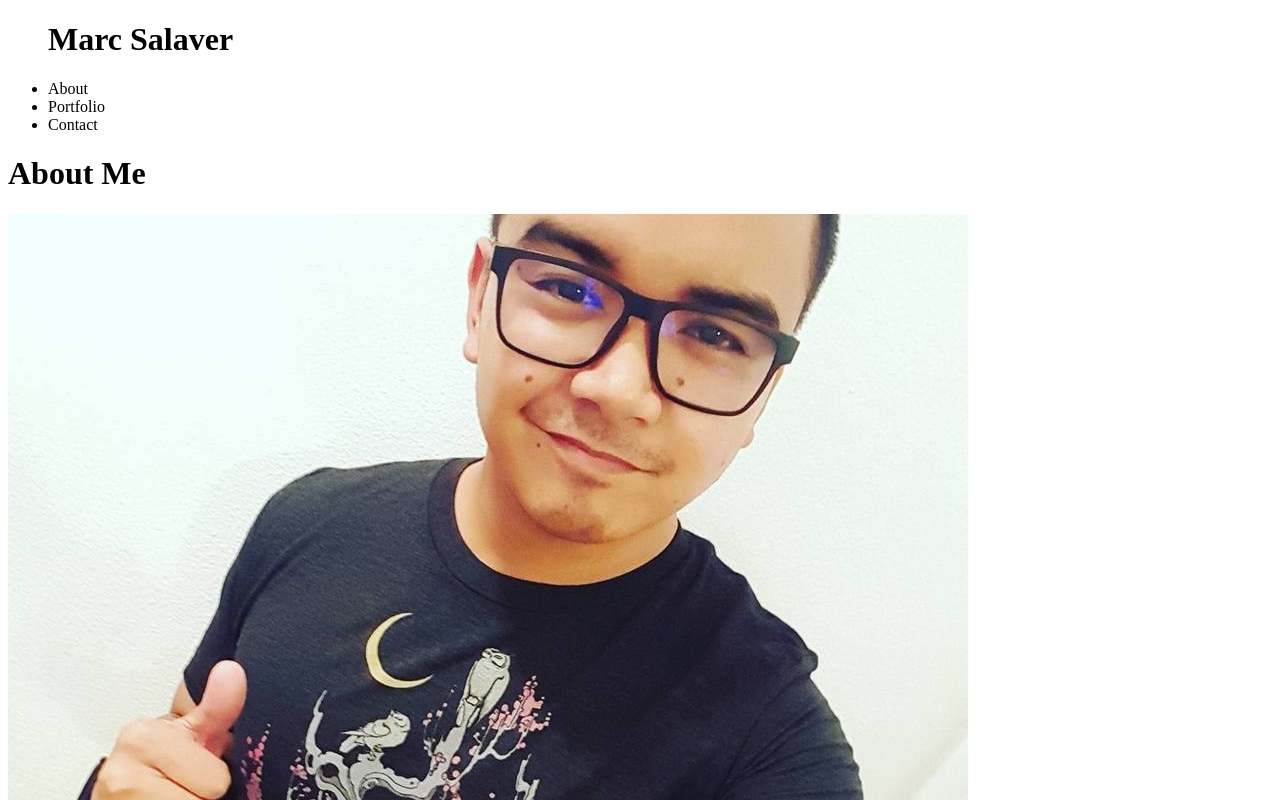
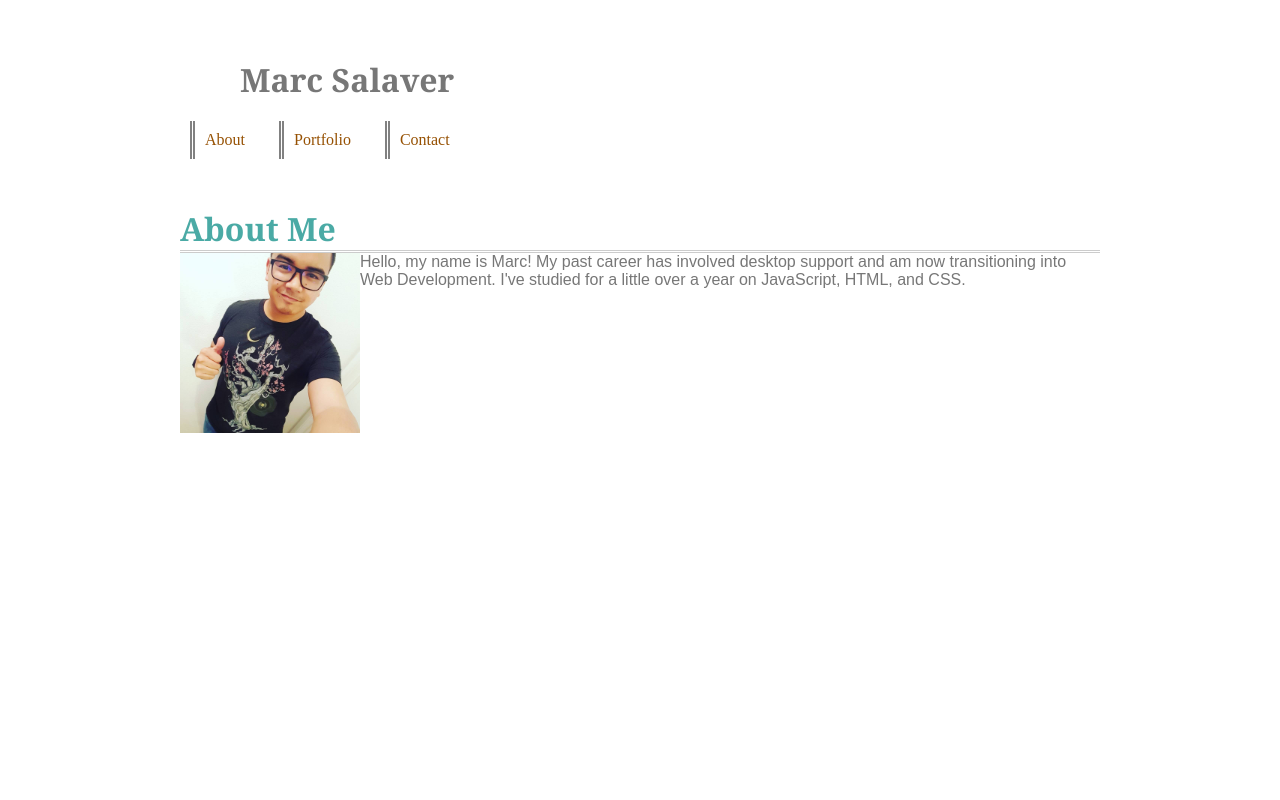
Before and after one commit to P-ano-past/mxm, a plain HTML site: page index.html in a window 1280 px wide. Shown: the top 800 px of the page. Drawn offline with Linux system fonts and the light colour scheme.

Commit message:
changes to navbar, color details, image size

```diff
--- a/assets/style.css
+++ b/assets/style.css
@@ -0,0 +1,78 @@
+* {
+    color: #777777;
+    margin: 0px 50px 0px 50px;
+    padding: 10px 10px 10px 10px;
+}
+
+h1, h2, h3, h4, h5, h6 {
+    font-family: Georgia, 'Times New Roman', Times, serif;
+}
+
+p {
+    font-family: 'Arial', 'Helvetica Neue', Helvetica, sans-serif;
+}
+
+/*
+navbar {
+    z-index: 999;
+    /* background: linear-gradient(110deg, #3d3d3d 60%, #646464 60%);   */
+    position: fixed;
+    display: inline-flex;
+    width: 100%;
+  }
+
+  navbar ul {
+    background-color: transparent;
+    margin: 0px;
+    padding: 0px;
+  }
+
+  navbar li {
+    color: rgb(150, 81, 3);
+    background-color: transparent;
+    display: inline-flex;
+    align-items: flex-end;
+    list-style: none;
+    padding: 10px;
+    margin: 10px;
+    border-left: thick double #818181;
+  } */
+
+  navbar li a {
+    background-color: transparent;
+  }
+
+.heading {
+    background-color: #4aaaa5;
+}
+
+#aboutme {
+    background-color: white;
+    color: #4aaaa5;
+    padding: 10px;
+    margin: 10px;
+    border-bottom: double #cccccc;
+    margin: 0px;
+    padding: 0px;
+}
+
+p {
+    grid-column: 2;
+    margin: 0px;
+    padding: 0px;
+}
+
+.content {
+    margin: 0px;
+    padding: 0px;
+    display: grid;
+    grid-template-columns: auto;
+}
+
+.me {
+    grid-column: 1;
+    width: 180px;
+    height: 180px;
+    margin: 0px;
+    padding: 0px;
+}
--- a/index.html
+++ b/index.html
@@ -11,10 +11,10 @@
             <li>Contact</li>
         </ul>
     </navbar>
-    <div>
-        <h1 class="heading">About Me</h1>
-        <div>
-            <img src="/assets/images/Me.jpg">
+    <div class="content-container">
+        <h1 class="heading" id="aboutme">About Me</h1>
+        <div class="content">
+            <img class="me" src="/assets/images/Me.jpg">
             <p>Hello, my name is Marc! My past career has involved desktop support and am now transitioning into Web Development. I've studied for a little over a year on JavaScript, HTML, and CSS.
             </p>
         </div>
```
